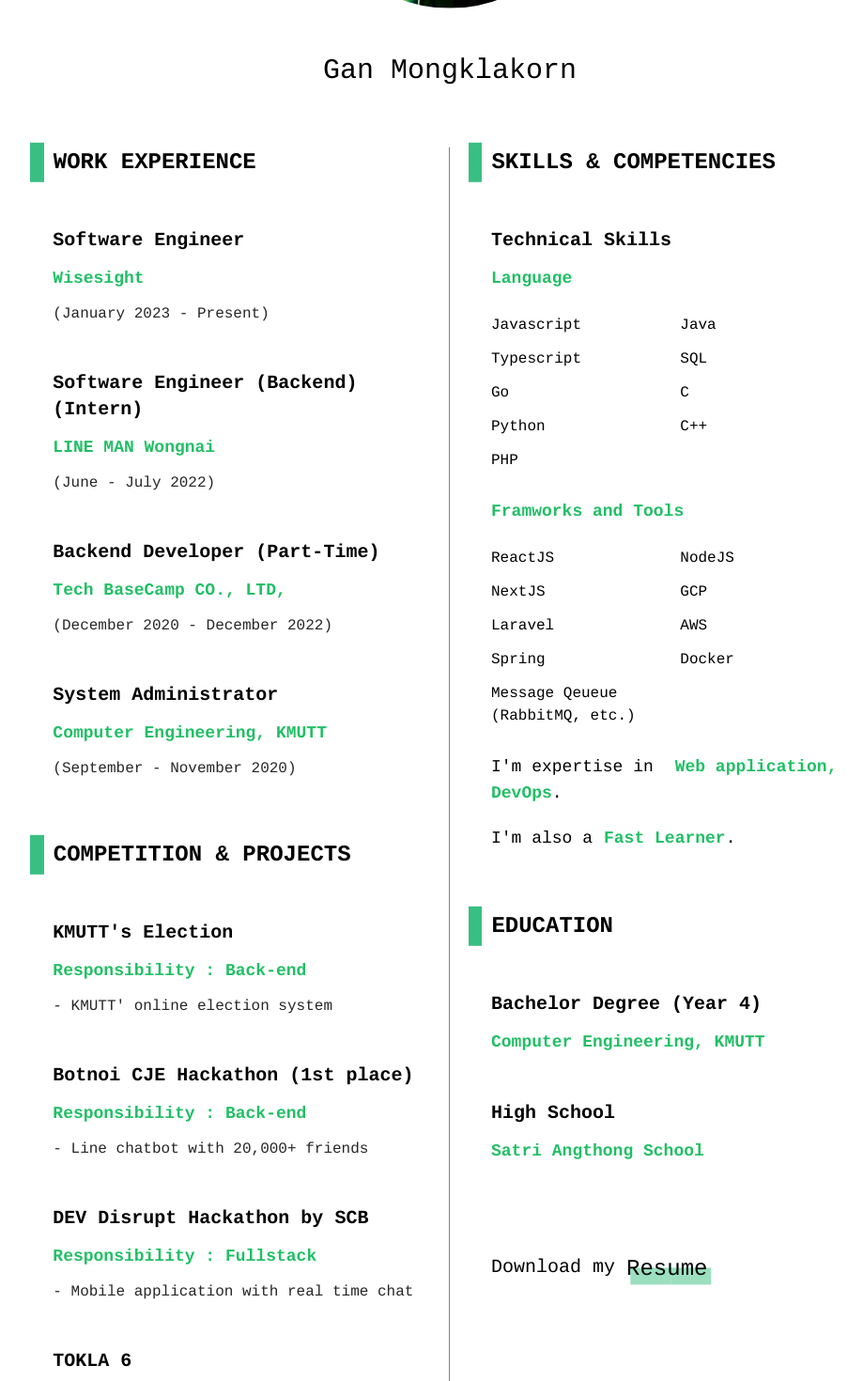
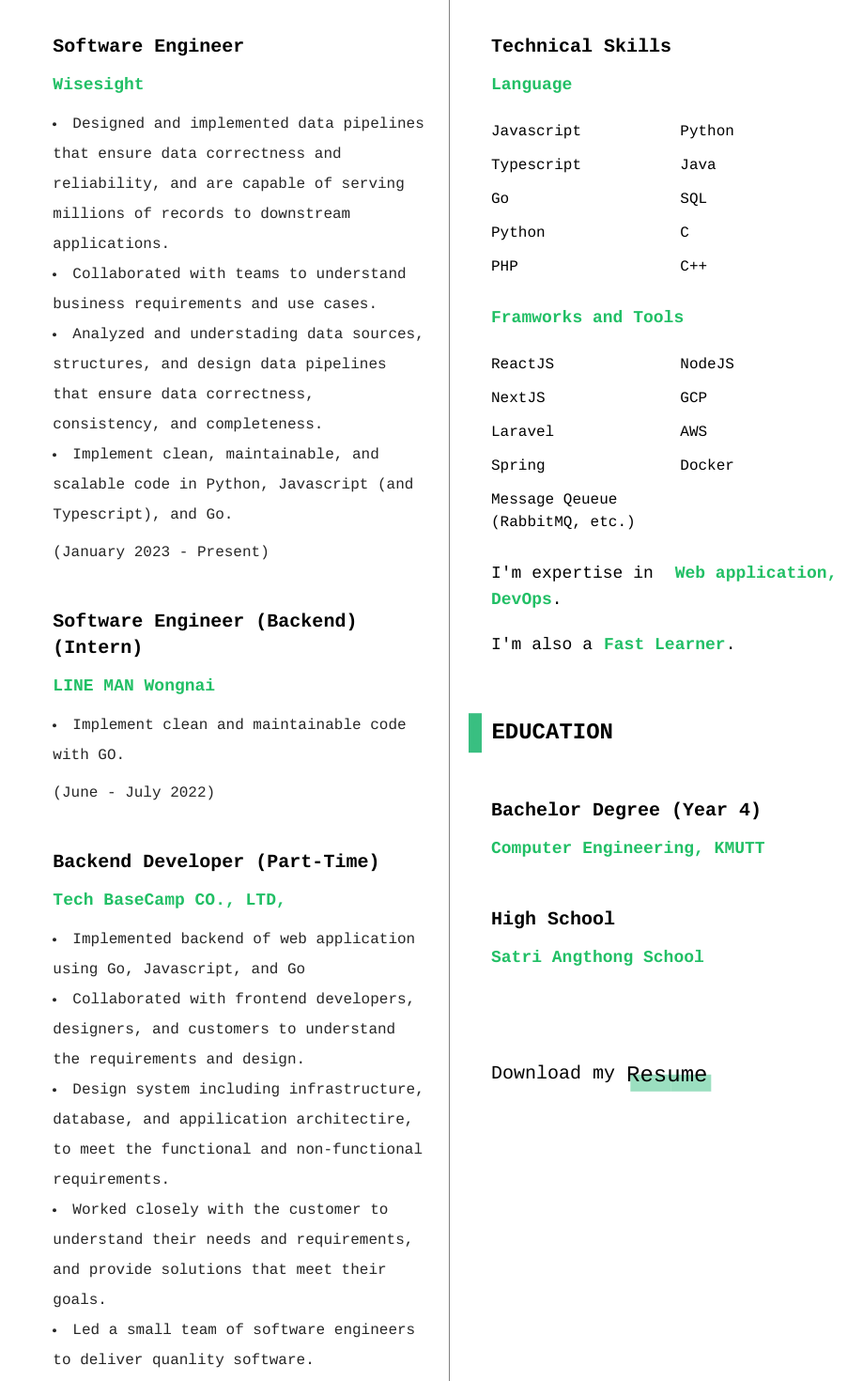
Before and after one commit to ganinw13120/ganinw.dev, a Next.js app: page / in a window 1280 px wide. Shown: the part 1020-2490 px from the top of the page at 94% size, without its empty margins (161-1080 px from the left). Built offline with nearby package versions, Linux system fonts and the light colour scheme.

Commit message:
Update experience and languages

```diff
--- a/components/index/resume-info/skills.js
+++ b/components/index/resume-info/skills.js
@@ -1,4 +1,4 @@
-export default function Skills () {
+export default function Skills() {
     return (<>
         <div className='font-black text-2xl flex mt-16 md:mt-0'>
             <div className='header-line'>|</div>
@@ -20,6 +20,7 @@ export default function Skills () {
                     <div className='mt-3'>PHP</div>
                 </div>
                 <div>
+                    <div className='mt-3'>Python</div>
                     <div className='mt-3'>Java</div>
                     <div className='mt-3'>SQL</div>
                     <div className='mt-3'>C</div>
--- a/components/index/resume-info/workExperience.js
+++ b/components/index/resume-info/workExperience.js
@@ -12,6 +12,14 @@ export default function WorkExperience() {
                 <span>Wisesight</span>
             </div>
             <div className='mt-3 text-black'>
+                <span>
+                    <li>Designed and implemented data pipelines that ensure data correctness and reliability, and are capable of serving millions of records to downstream applications.</li>
+                    <li>Collaborated with teams to understand business requirements and use cases.</li>
+                    <li>Analyzed and understading data sources, structures, and design data pipelines that ensure data correctness, consistency, and completeness.</li>
+                    <li>Implement clean, maintainable, and scalable code in Python, Javascript (and Typescript), and Go.</li>
+                </span>
+            </div>
+            <div className='mt-3 text-black'>
                 <span>(January 2023 - Present)</span>
             </div>
         </div>
@@ -23,6 +31,11 @@ export default function WorkExperience() {
                 <span>LINE MAN Wongnai</span>
             </div>
             <div className='mt-3 text-black'>
+                <span>
+                    <li>Implement clean and maintainable code with GO.</li>
+                </span>
+            </div>
+            <div className='mt-3 text-black'>
                 <span>(June - July 2022)</span>
             </div>
         </div>
@@ -32,6 +45,15 @@ export default function WorkExperience() {
             </div>
             <div className='mt-3 text-lg font-medium text-green'>
                 <span>Tech BaseCamp CO., LTD,</span>
+            </div>
+            <div className='mt-3 text-black'>
+                <span>
+                    <li>Implemented backend of web application using Go, Javascript, and Go</li>
+                    <li>Collaborated with frontend developers, designers, and customers to understand the requirements and design.</li>
+                    <li>Design system including infrastructure, database, and appilication architectire, to meet the functional and non-functional requirements.</li>
+                    <li>Worked closely with the customer to understand their needs and requirements, and provide solutions that meet their goals.</li>
+                    <li>Led a small team of software engineers to deliver quanlity software.</li>
+                </span>
             </div>
             <div className='mt-3 text-black'>
                 <span>(December 2020 - December 2022)</span>
--- a/styles/globals.css
+++ b/styles/globals.css
@@ -1,104 +1,119 @@
 @import "tailwindcss/base";
 @import "tailwindcss/components";
 @import "tailwindcss/utilities";
+
 body {
-  background-color : '#F2EDEB';
+  background-color: '#F2EDEB';
   padding: 0;
   margin: 0;
   font-family: ui-monospace, SFMono-Regular, Menlo, Monaco, Consolas, "Liberation Mono", "Courier New", monospace;
 }
+
 .hl {
-  display:inline-block;
-  position:relative;
-  text-decoration:none;
-  -webkit-transition:.3s;
-  transition:.3s;
+  display: inline-block;
+  position: relative;
+  text-decoration: none;
+  -webkit-transition: .3s;
+  transition: .3s;
   z-index: 2;
 }
+
 .hl::after {
-  background:#39BF81;
+  background: #39BF81;
   opacity: 0.5;
-  left:50%;
-  -webkit-transform:translateY(-4px);
-  transform: translate(10%, 70%);
-}
-.hl::before {
-  background:#39BF81;
-  opacity: 0.5;
-  /* left:5%; */
-  -webkit-transform:translateY(-4px);
+  left: 50%;
+  -webkit-transform: translateY(-4px);
   transform: translate(10%, 70%);
 }
 
-.hl::before,.hl::after{
+.hl::before {
+  background: #39BF81;
+  opacity: 0.5;
+  /* left:5%; */
+  -webkit-transform: translateY(-4px);
+  transform: translate(10%, 70%);
+}
+
+.hl::before,
+.hl::after {
   height: 60%;
-  bottom:5%;
-  content:'';
-  position:absolute;
-  top:5%;
-  -webkit-transition:.3s;
-  transition:.3s;
-  width:50%;
-  z-index:-1;
+  bottom: 5%;
+  content: '';
+  position: absolute;
+  top: 5%;
+  -webkit-transition: .3s;
+  transition: .3s;
+  width: 50%;
+  z-index: -1;
 }
 
 .light-hl {
-  display:inline-block;
-  position:relative;
-  text-decoration:none;
-  -webkit-transition:.3s;
-  transition:.3s;
+  display: inline-block;
+  position: relative;
+  text-decoration: none;
+  -webkit-transition: .3s;
+  transition: .3s;
   z-index: 2;
 }
+
 .light-hl::after {
-  background:#39BF81;
-  left:50%;
-  -webkit-transform:translateY(-4px);
-  transform: translate(10%, 70%);
-}
-.light-hl::before {
-  background:#39BF81;
-  /* left:5%; */
-  -webkit-transform:translateY(-4px);
+  background: #39BF81;
+  left: 50%;
+  -webkit-transform: translateY(-4px);
   transform: translate(10%, 70%);
 }
 
-.light-hl::before,.light-hl::after{
+.light-hl::before {
+  background: #39BF81;
+  /* left:5%; */
+  -webkit-transform: translateY(-4px);
+  transform: translate(10%, 70%);
+}
+
+.light-hl::before,
+.light-hl::after {
   height: 60%;
-  bottom:5%;
-  content:'';
-  position:absolute;
-  top:5%;
-  -webkit-transition:.3s;
-  transition:.3s;
-  width:50%;
+  bottom: 5%;
+  content: '';
+  position: absolute;
+  top: 5%;
+  -webkit-transition: .3s;
+  transition: .3s;
+  width: 50%;
   opacity: 0.3;
-  z-index:-1;
+  z-index: -1;
 }
+
 .gradient-text {
-  background: linear-gradient(90deg, rgba(14,152,183,1) 0%, rgba(3,120,166,1) 100%);
+  background: linear-gradient(90deg, rgba(14, 152, 183, 1) 0%, rgba(3, 120, 166, 1) 100%);
   -webkit-background-clip: text;
   -webkit-text-fill-color: transparent;
 }
+
 .bg-img {
   background-image: url("/globe.png");
   background-repeat: no-repeat;
   background-position: right;
   background-size: contain;
 }
+
 .main-container {
-  height : 100%;
+  height: 100%;
 }
+
 .curved-end {
   display: block;
 }
+
 .titleItem {
-  height : 30px;
-  font-size : 24px;
+  height: 30px;
+  font-size: 24px;
 }
+
 .titleItem:hover {
-  font-size : 25px;
+  font-size: 25px;
 }
+
 @font-face {
   font-family: "Cousine";
   src: url("/fonts/Cousine-Regular.ttf");
@@ -106,6 +121,7 @@ body {
   font-weight: 400;
   font-display: swap;
 }
+
 @font-face {
   font-family: "Cousine";
   src: url("/fonts/Cousine-Bold.ttf");
@@ -113,31 +129,36 @@ body {
   font-weight: 500;
   font-display: swap;
 }
+
 @media (min-width: 768px) {
   .leftcol {
     border-style: solid;
     border-right-width: 0.1px;
     border-right-color: gray;
   }
- }
+}
+
 .animation-rotate {
   animation: rotation 25s infinite linear;
 }
+
 @keyframes rotation {
   from {
     transform: rotate(0deg);
   }
+
   to {
     transform: rotate(359deg);
   }
 }
+
 .header-line {
-  margin-top : -5px;
-  margin-right:  10px;
-  background-color : #39BF81;
-  color : #39BF81;
-  padding-top : 5px;
-  padding-bottom : 5px;
+  margin-top: -5px;
+  margin-right: 10px;
+  background-color: #39BF81;
+  color: #39BF81;
+  padding-top: 5px;
+  padding-bottom: 5px;
 }
 
 
@@ -153,67 +174,88 @@ body {
   0% {
     clip: rect(9px, 9999px, 11px, 0);
   }
+
   5% {
     clip: rect(46px, 9999px, 73px, 0);
   }
+
   10% {
     clip: rect(39px, 9999px, 5px, 0);
   }
+
   15% {
     clip: rect(69px, 9999px, 17px, 0);
   }
+
   20% {
     clip: rect(16px, 9999px, 8px, 0);
   }
+
   25% {
     clip: rect(65px, 9999px, 1px, 0);
   }
+
   30% {
     clip: rect(57px, 9999px, 18px, 0);
   }
+
   35% {
     clip: rect(73px, 9999px, 73px, 0);
   }
+
   40% {
     clip: rect(6px, 9999px, 76px, 0);
   }
+
   45% {
     clip: rect(58px, 9999px, 97px, 0);
   }
+
   50% {
     clip: rect(83px, 9999px, 82px, 0);
   }
+
   55% {
     clip: rect(1px, 9999px, 21px, 0);
   }
+
   60% {
     clip: rect(70px, 9999px, 1px, 0);
   }
+
   65% {
     clip: rect(49px, 9999px, 79px, 0);
   }
+
   70% {
     clip: rect(50px, 9999px, 48px, 0);
   }
+
   75% {
     clip: rect(30px, 9999px, 8px, 0);
   }
+
   80% {
     clip: rect(59px, 9999px, 26px, 0);
   }
+
   85% {
     clip: rect(74px, 9999px, 92px, 0);
   }
+
   90% {
     clip: rect(34px, 9999px, 29px, 0);
   }
+
   95% {
     clip: rect(6px, 9999px, 60px, 0);
   }
+
   100% {
     clip: rect(76px, 9999px, 96px, 0);
   }
 }
+
 .glitch:after {
   content: 'GAN MONGKLAKORN';
   position: absolute;
@@ -230,67 +272,88 @@ body {
   0% {
     clip: rect(55px, 9999px, 55px, 0);
   }
+
   5% {
     clip: rect(3px, 9999px, 16px, 0);
   }
+
   10% {
     clip: rect(54px, 9999px, 53px, 0);
   }
+
   15% {
     clip: rect(40px, 9999px, 35px, 0);
   }
+
   20% {
     clip: rect(64px, 9999px, 32px, 0);
   }
+
   25% {
     clip: rect(31px, 9999px, 78px, 0);
   }
+
   30% {
     clip: rect(25px, 9999px, 76px, 0);
   }
+
   35% {
     clip: rect(24px, 9999px, 60px, 0);
   }
+
   40% {
     clip: rect(41px, 9999px, 47px, 0);
   }
+
   45% {
     clip: rect(68px, 9999px, 84px, 0);
   }
+
   50% {
     clip: rect(82px, 9999px, 62px, 0);
   }
+
   55% {
     clip: rect(82px, 9999px, 77px, 0);
   }
+
   60% {
     clip: rect(46px, 9999px, 97px, 0);
   }
+
   65% {
     clip: rect(54px, 9999px, 57px, 0);
   }
+
   70% {
     clip: rect(66px, 9999px, 63px, 0);
   }
+
   75% {
     clip: rect(79px, 9999px, 50px, 0);
   }
+
   80% {
     clip: rect(41px, 9999px, 78px, 0);
   }
+
   85% {
     clip: rect(2px, 9999px, 58px, 0);
   }
+
   90% {
     clip: rect(41px, 9999px, 72px, 0);
   }
+
   95% {
     clip: rect(49px, 9999px, 93px, 0);
   }
+
   100% {
     clip: rect(77px, 9999px, 42px, 0);
   }
 }
+
 .glitch:before {
   content: 'GAN MONGKLAKORN';
   position: absolute;
@@ -308,6 +371,7 @@ body {
   height: 50vh;
   position: relative;
 }
+
 .image-container .image {
   width: 100%;
   position: relative !important;
@@ -319,3 +383,7 @@ a.hoverable:hover {
   /* background-color: black; */
   text-decoration: underline;
 }
+
+li {
+  line-height: 2;
+}
```
